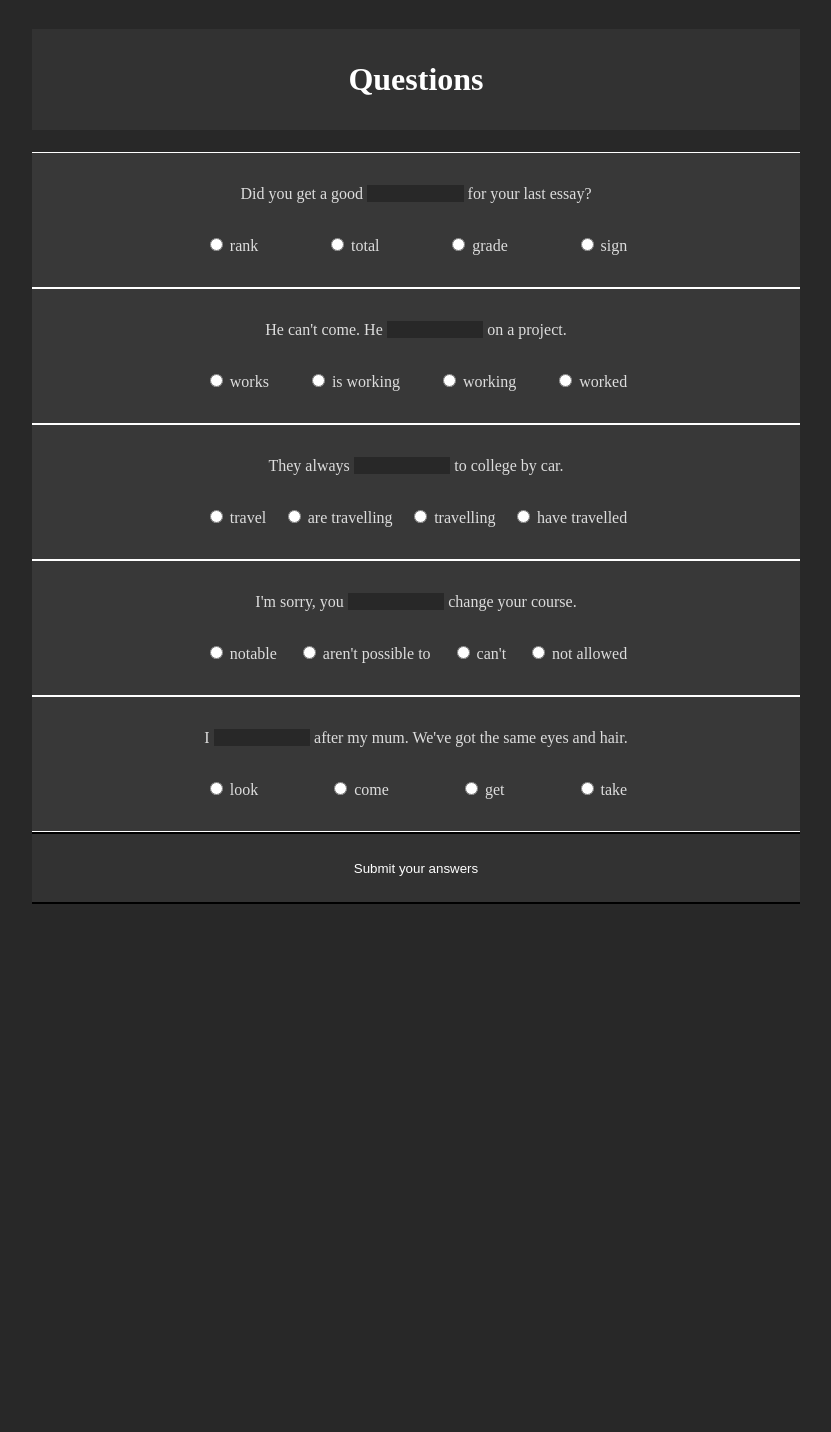
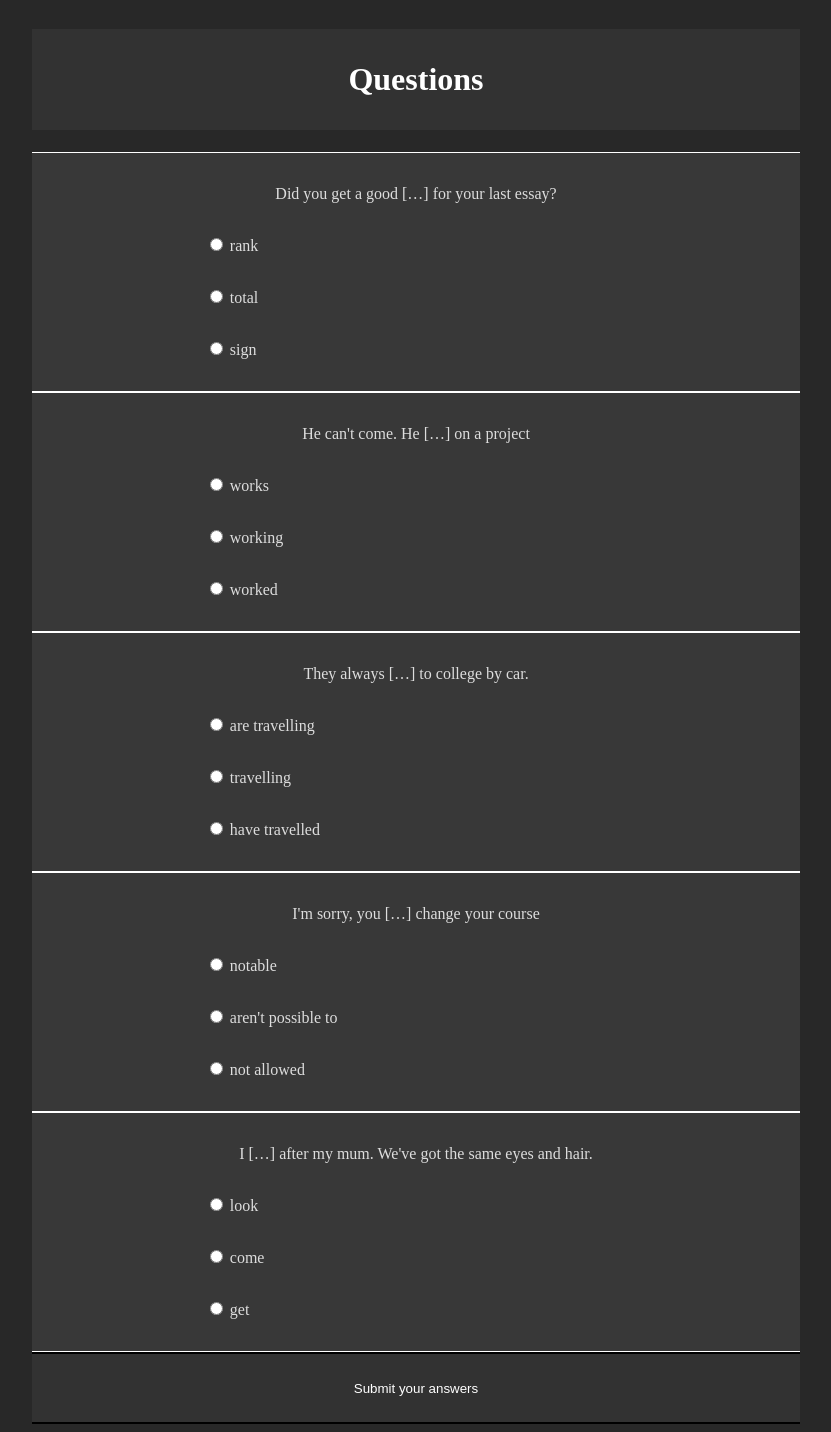
Before and after one commit to manusdextra/testcenter, a Flask app: page / in a window 1280 px wide. Shown: the whole page, without its empty margins (224-1055 px from the left). Before the commit the page ends 904 px from the top, so only its background shows below. Run offline with Flask 2, Linux system fonts and the light colour scheme.

Commit message:
Insert for loop to populate template. Still need to figure out how to randomly insert correct answer.

```diff
--- a/templates/index.html
+++ b/templates/index.html
@@ -10,159 +10,24 @@
 
 <body>
     <h1>Questions</h1>
-
-    <form>
-
+    {% for element in material.Questions %}
     <div class="question-container">
-    <div class="question">
+        <div class="question" id="question-{{ i }}">
         <div class="gap">
-            Did you get a good <span class="missing-word">[fill in the gap]</span> for your last essay?
+            {{ element.Question }}
         </div>
+        {% for option in element.OtherAnswers %}
         <div class="fill">
             <div class="choice">
                 <input name="question-1" type="radio" id="A">
-                rank
-                </input>
-            </div>
-            <div class="choice">
-                <input name="question-1" type="radio" id="B">
-                total
-                </input>
-            </div>
-            <div class="choice">
-                <input name="question-1" type="radio" id="C">
-                grade
-                </input>
-            </div>
-            <div class="choice">
-                <input name="question-1" type="radio" id="D">
-                sign
+                {{ option }}
                 </input>
             </div>
         </div>
+        {% endfor %}
     </div>
     </div>
-
-    <div class="question-container">
-    <div class="question">
-        <div class="gap">
-             He can't come. He <span class="missing-word">[fill in the gap]</span> on a project.
-        </div>
-        <div class="fill">
-            <div class="choice">
-                <input name="question-2" type="radio" id="A">
-                works
-                </input>
-            </div>
-            <div class="choice">
-                <input name="question-2" type="radio" id="B">
-                is working
-                </input>
-            </div>
-            <div class="choice">
-                <input name="question-2" type="radio" id="C">
-                working
-                </input>
-            </div>
-            <div class="choice">
-                <input name="question-2" type="radio" id="D">
-                worked
-                </input>
-            </div>
-        </div>
-    </div>
-    </div>
-
-    <div class="question-container">
-    <div class="question">
-        <div class="gap">
-            They always <span class="missing-word">[fill in the gap]</span> to college by car.
-        </div>
-        <div class="fill">
-            <div class="choice">
-                <input name="question-3" type="radio" id="A">
-                travel
-                </input>
-            </div>
-            <div class="choice">
-                <input name="question-3" type="radio" id="B">
-                are travelling
-                </input>
-            </div>
-            <div class="choice">
-                <input name="question-3" type="radio" id="C">
-                travelling
-                </input>
-            </div>
-            <div class="choice">
-                <input name="question-3" type="radio" id="D">
-                have travelled
-                </input>
-            </div>
-        </div>
-    </div>
-    </div>
-
-    <div class="question-container">
-    <div class="question">
-        <div class="gap">
-            I'm sorry, you <span class="missing-word">[fill in the gap]</span> change your course.
-        </div>
-        <div class="fill">
-            <div class="choice">
-                <input name="question-4" type="radio" id="A">
-                notable
-                </input>
-            </div>
-            <div class="choice">
-                <input name="question-4" type="radio" id="B">
-                aren't possible to
-                </input>
-            </div>
-            <div class="choice">
-                <input name="question-4" type="radio" id="C">
-                can't
-                </input>
-            </div>
-            <div class="choice">
-                <input name="question-4" type="radio" id="D">
-                not allowed
-                </input>
-            </div>
-        </div>
-    </div>
-    </div>
-
-
-    <div class="question-container">
-    <div class="question">
-        <div class="gap">
-        I <span class="missing-word">[fill in the gap]</span> after my mum. We've got the same eyes and hair.
-        </div>
-        <div class="fill">
-            <div class="choice">
-                <input name="question-5" type="radio" id="A">
-                look
-                </input>
-            </div>
-            <div class="choice">
-                <input name="question-5" type="radio" id="B">
-                come
-                </input>
-            </div>
-            <div class="choice">
-                <input name="question-5" type="radio" id="C">
-                get
-                </input>
-            </div>
-            <div class="choice">
-                <input name="question-5" type="radio" id="D">
-                take
-                </input>
-            </div>
-        </div>
-    </div>
-    </div>
+    {% endfor %}
 
     <div class="submit">
         <input type="submit" value="Submit your answers" formmethod="POST" formaction="form">
```
